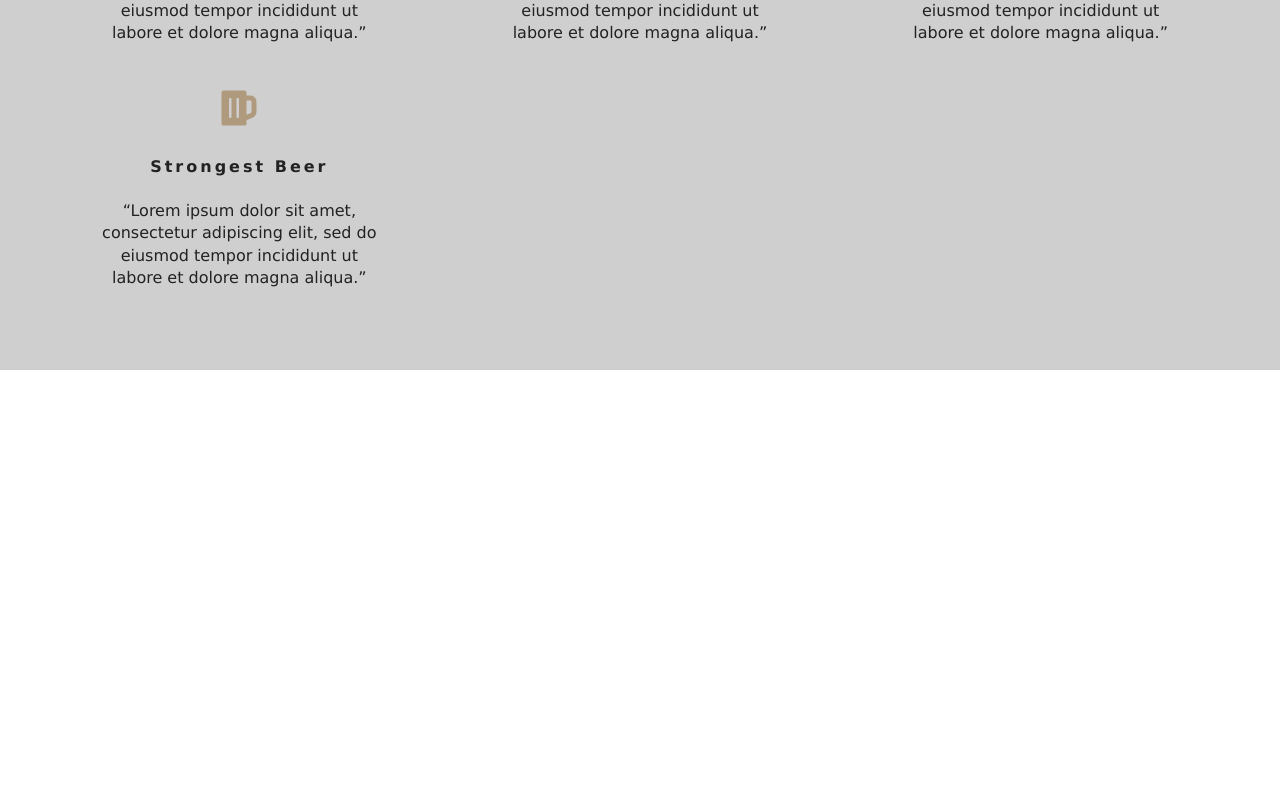
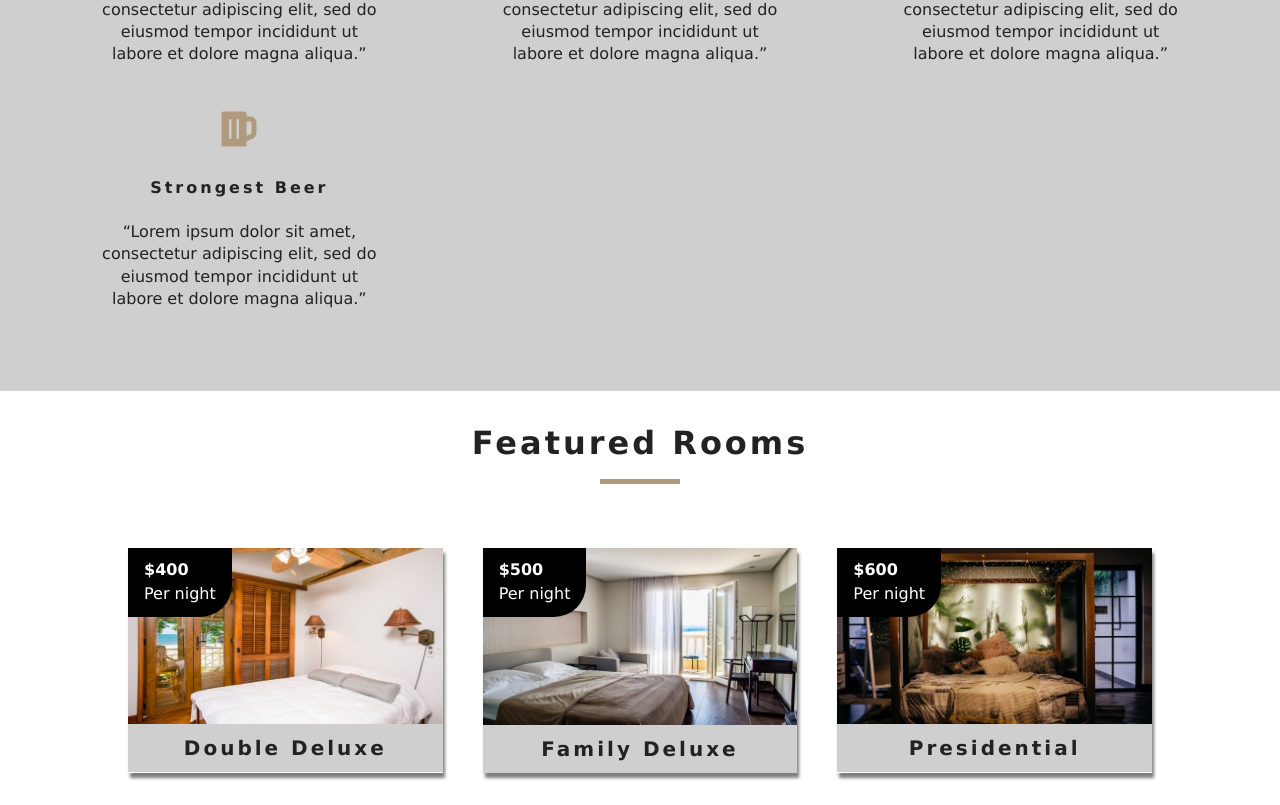
Before and after one commit to Rajinikanthgatti/react-resort-app, a React (Create React App) app: page / in a window 1280 px wide. Shown: the part 1152-1957 px from the top of the page. Before the commit the page ends 1522 px from the top, so only its background shows below. Built offline with nearby package versions, Linux system fonts and the light colour scheme.

Commit message:
Featured Rooms

```diff
--- a/src/App.css
+++ b/src/App.css
@@ -50,6 +50,7 @@ h4 {
   font-size: 1.2em;
   line-height: 1.25;
   margin-bottom: 1.25em;
+  font-weight: bold;
 }
 h5 {
   font-size: 1em;
@@ -210,6 +211,76 @@ h6 {
   width: 80%;
   margin: 0 auto;
 }
+.loading {
+  text-transform: capitalize;
+  text-align: center;
+  margin-top: 3rem;
+}
+.featured-rooms{
+  padding: 2em 0;
+}
+.featured-rooms-center {
+  width: 80vw;
+  margin: 0 auto;
+  display: grid;
+  grid-template-columns: repeat(auto-fit, minmax(270px, 1fr));
+  grid-row-gap: 2rem;
+  grid-column-gap: 40px;
+}
+.room {
+  box-shadow: var(--lightShadow);
+  transition: var(--mainTransition);
+}
+.room:hover {
+  box-shadow: var(--darkShadow);
+}
+.img-container {
+  position: relative;
+}
+.img-container img {
+  width: 100%;
+  display: block;
+  transition: var(--mainTransition);
+}
+.price-top{
+  position: absolute;
+  top: 0;
+  color: #fff;
+  background-color: #000;
+  border-bottom-right-radius: 2em;
+  padding: 0.5em;
+}
+.price-top h6, .price-top p{
+  margin: 0.25em .5em;
+}
+.room-link {
+  position: absolute;
+  top: 40%;
+  left: 30%;
+  transform: scale(0);
+  transition: all 0.3s linear;
+}
+.img-container:hover {
+  background: rgba(0, 0, 0, 0.8);
+}
+.img-container:hover img {
+  opacity: 0.3;
+}
+.img-container:hover .price-top {
+  opacity: 0;
+}
+.img-container:hover .room-link {
+  transform: scale(1);
+}
+.room-info{
+  text-align: center;
+  padding: 0.5em;
+  font-size: 1.25em;
+  font-weight: bold;
+  background: var(--darkGrey);
+  text-transform: capitalize;
+  letter-spacing: var(--mainSpacing);
+}
 @media screen and (min-width: 768px) {
   .nav-btn {
     display: none;
--- /dev/null
+++ b/src/components/FeaturedRooms.js
@@ -0,0 +1,25 @@
+import React, { Component } from 'react'
+import { RoomConsumer, RoomContext, RoomProvider } from '../context'
+import Loading from './Loading';
+import Room from './Room';
+import Title from './Title';
+
+export default class FeaturedRooms extends Component {
+    static contextType = RoomContext
+    render() {
+        let {loading, featuredRooms : rooms} = this.context
+        rooms = rooms.map(room => {
+            return <Room key={room.id} room={room}></Room>
+        })
+        //const val = this.context;
+        console.log(rooms);
+        return (
+            <section className="featured-rooms">
+                <Title title="Featured Rooms" />
+                <div className="featured-rooms-center">
+                    {loading ? <Loading/> : rooms}
+                </div>
+            </section>
+        )
+    }
+}
--- /dev/null
+++ b/src/components/Loading.js
@@ -0,0 +1,11 @@
+import React from 'react'
+import loading from '../images/gif/loading-gear.gif'
+
+export default function Loading() {
+    return (
+        <div className="loading">
+            <h4>rooms data loading...</h4>
+            <img src={loading} alt=""></img>
+        </div>
+    )
+}
--- /dev/null
+++ b/src/components/Room.js
@@ -0,0 +1,24 @@
+import React from 'react'
+import { Link } from 'react-router-dom';
+import defautlImg from '../images/room-1.jpeg'
+
+export default function Room({room}) {
+    const {name, images, slug, price} = room;
+    return (
+        <article className="room">
+            <div className="img-container">
+                <img src={images[0] || defautlImg} alt="single Room"></img>
+                <div className="price-top">
+                    <h6>${price}</h6>
+                    <p>Per night</p>
+                </div>
+                <Link to={`/rooms/${slug}`} className="btn-primary room-link">
+                    Features
+                </Link>
+            </div>
+            <div className="room-info">
+                {name}
+            </div>
+        </article>
+    )
+}
--- a/src/components/Title.js
+++ b/src/components/Title.js
@@ -4,6 +4,7 @@ export default function Title({title}) {
     return (
         <div className="section-title">
             <h4>{title}</h4>
+            <div></div>
         </div>
     )
 }
--- a/src/components/pageComponents/Home.js
+++ b/src/components/pageComponents/Home.js
@@ -1,5 +1,6 @@
 import React from 'react'
 import { Link } from 'react-router-dom'
+import FeaturedRooms from '../FeaturedRooms'
 import HeaderPage from '../HeaderPage'
 import HeaderPageBanner from '../HeaderPageBanner'
 import Services from '../Services'
@@ -13,6 +14,7 @@ export default function Home() {
             </HeaderPageBanner>
         </HeaderPage>
         <Services/>
+        <FeaturedRooms/>
         </>
     )
 }
--- /dev/null
+++ b/src/context.js
@@ -0,0 +1,48 @@
+import React, { Component } from 'react'
+import items from './data'
+
+const RoomContext = React.createContext();
+
+class RoomProvider extends Component {
+    state = {
+        rooms: [],
+        featuredRooms: [],
+        sortedRooms: [],
+        loading: true
+    }
+
+    componentDidMount(){
+        let rooms = this.formatData(items)
+        //console.log(rooms);
+        let featuredRooms = rooms.filter(room => room.featured===true);
+        //console.log(featuredRooms);
+        this.setState({
+            rooms,
+            featuredRooms,
+            sortedRooms: rooms,
+            loading: false
+        })
+    }
+
+    formatData(items){
+        let tempItems = items.map((item) => {
+            let id = item.sys.id;
+            let images = item.fields.images.map((image) => image.fields.file.url);
+            let room = {...item.fields, images, id}
+            return room;
+        })
+        return tempItems;
+    }
+
+    render() {
+        return (
+                <RoomContext.Provider value={{...this.state}}>
+                    {this.props.children}
+                </RoomContext.Provider>
+        )
+    }
+}
+
+const RoomConsumer = RoomContext.Consumer;
+
+export {RoomContext, RoomProvider, RoomConsumer};
--- a/src/index.js
+++ b/src/index.js
@@ -3,10 +3,13 @@ import ReactDOM from 'react-dom';
 import '../node_modules/bootstrap/dist/css/bootstrap.min.css';
 import './index.css';
 import App from './App';
+import { RoomProvider } from './context';
 
 ReactDOM.render(
   <React.StrictMode>
+    <RoomProvider>
     <App />
+    </RoomProvider>
   </React.StrictMode>,
   document.getElementById('root')
 );
```
